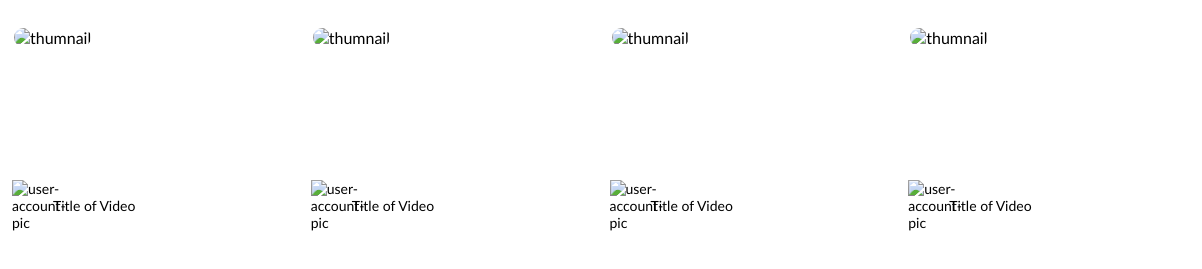
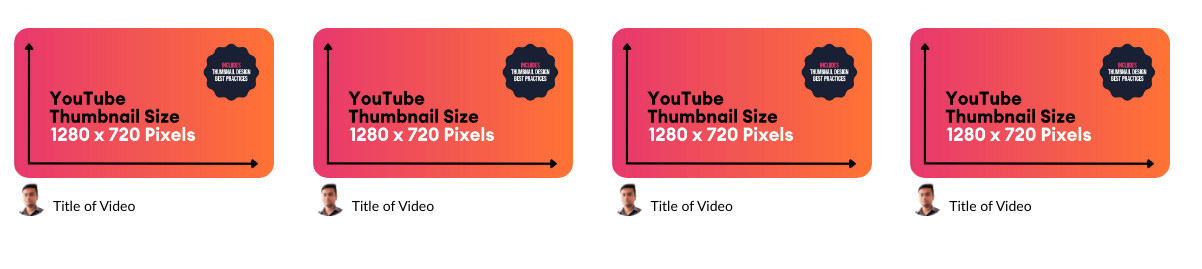
Before and after one commit to CodeByAmrit/youtube-clone, a plain HTML site: page index.html in a window 1280 px wide. Shown: the part 53-322 px from the top of the page, 78-1280 px from the left. Drawn offline with Linux system fonts and the light colour scheme; the site is published under a folder, as on GitHub Pages, so addresses that start at the root find nothing.

Commit message:
correct path for image files

```diff
--- a/index.html
+++ b/index.html
@@ -157,12 +157,12 @@
     <div class="video-content">
         <div class="video-wrap">
             <div class="thumbnail">
-                <img src="/mainpage/thumnail.jpg" alt="thumnail">
+                <img src="mainpage/thumnail.jpg" alt="thumnail">
             </div>
 
             <div class="video-title-group">
                 <div class="user-pic">
-                    <img src="/images/croped.png" alt="user-account-pic">
+                    <img src="images/croped.png" alt="user-account-pic">
                 </div>
                 <div class="video-title">
                     <p>Title of Video</p>
@@ -173,12 +173,12 @@
         </div>
         <div class="video-wrap">
             <div class="thumbnail">
-                <img src="/mainpage/thumnail.jpg" alt="thumnail">
+                <img src="mainpage/thumnail.jpg" alt="thumnail">
             </div>
 
             <div class="video-title-group">
                 <div class="user-pic">
-                    <img src="/images/croped.png" alt="user-account-pic">
+                    <img src="images/croped.png" alt="user-account-pic">
                 </div>
                 <div class="video-title">
                     <p>Title of Video</p>
@@ -189,12 +189,12 @@
         </div>
         <div class="video-wrap">
             <div class="thumbnail">
-                <img src="/mainpage/thumnail.jpg" alt="thumnail">
+                <img src="mainpage/thumnail.jpg" alt="thumnail">
             </div>
 
             <div class="video-title-group">
                 <div class="user-pic">
-                    <img src="/images/croped.png" alt="user-account-pic">
+                    <img src="images/croped.png" alt="user-account-pic">
                 </div>
                 <div class="video-title">
                     <p>Title of Video</p>
@@ -205,12 +205,12 @@
         </div>
         <div class="video-wrap">
             <div class="thumbnail">
-                <img src="/mainpage/thumnail.jpg" alt="thumnail">
+                <img src="mainpage/thumnail.jpg" alt="thumnail">
             </div>
 
             <div class="video-title-group">
                 <div class="user-pic">
-                    <img src="/images/croped.png" alt="user-account-pic">
+                    <img src="images/croped.png" alt="user-account-pic">
                 </div>
                 <div class="video-title">
                     <p>Title of Video</p>
```
